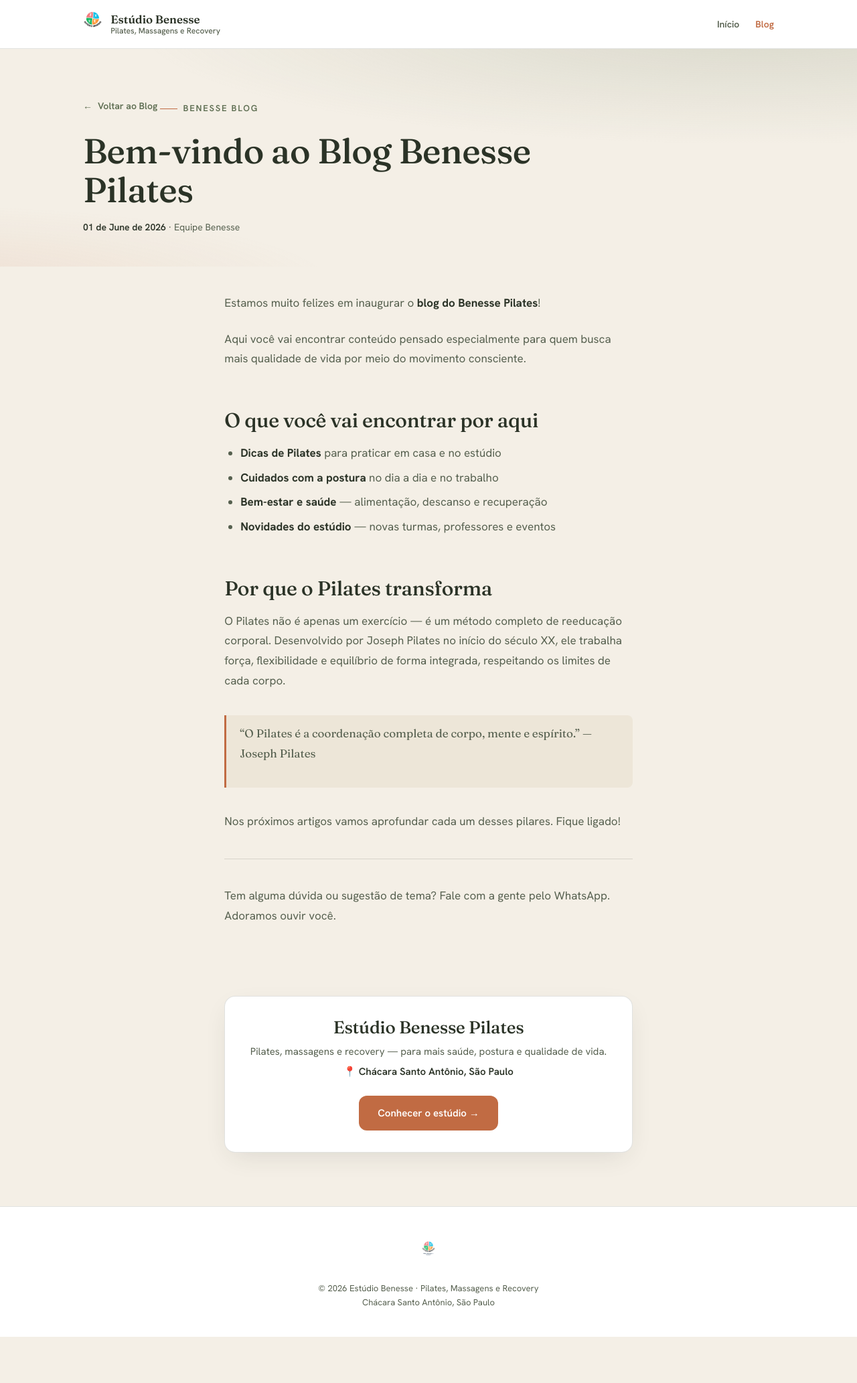
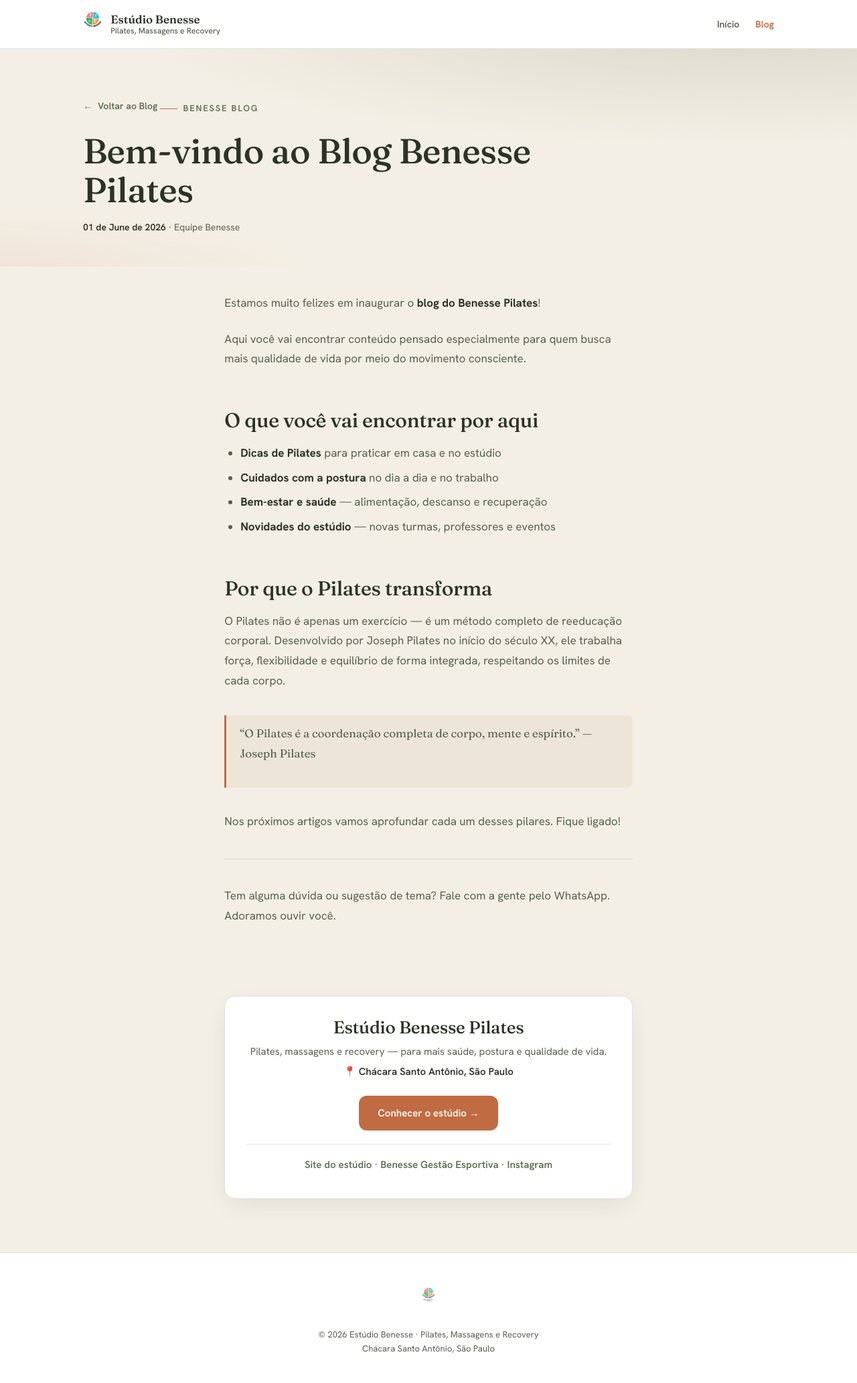
Before and after one commit to drptze-teste/sanopilates, a Jekyll site: the page built from _posts/2026-06-01-bem-vindo-ao-blog.md, in a window 1280 px wide. Shown: the whole page at 67% size. Built offline with Jekyll 4.4.1, drawn with Linux system fonts in a browser that asks for light colours; before the commit the page ends 1996 px from its top, so only the background shows below that.

Commit message:
feat: SEO - link interno no meio do post + box de assinatura (estudio, empresa, instagram)

```diff
--- a/_layouts/post.html
+++ b/_layouts/post.html
@@ -73,6 +73,12 @@
     padding:14px 28px;border-radius:12px;transition:background .15s ease;
   }
   .post-cta-btn:hover{background:var(--clay-deep)}
+  .post-cta-links{
+    margin-top:20px;padding-top:18px;border-top:1px solid var(--line);
+    font-size:14px;color:var(--ink-soft);
+  }
+  .post-cta-links a{color:var(--sage-deep);font-weight:600;text-decoration:none}
+  .post-cta-links a:hover{color:var(--clay);text-decoration:underline}
 </style>
 
 <section class="post-hero">
@@ -102,5 +108,10 @@
     <p>Pilates, massagens e recovery — para mais saúde, postura e qualidade de vida.</p>
     <p class="endereco">📍 Chácara Santo Antônio, São Paulo</p>
     <a href="{{ site.baseurl }}/" class="post-cta-btn">Conhecer o estúdio →</a>
+    <p class="post-cta-links">
+      <a href="{{ site.baseurl }}/">Site do estúdio</a> ·
+      <a href="https://benessegestaoesportiva.com.br" target="_blank" rel="noopener">Benesse Gestão Esportiva</a> ·
+      <a href="https://www.instagram.com/benessestudiopilates" target="_blank" rel="noopener">Instagram</a>
+    </p>
   </aside>
 </div>
```
Also changed, not shown: _posts/2026-06-02-post-semana-23.md (+2 -0 lines), .github/scripts/gerar-post.js.
